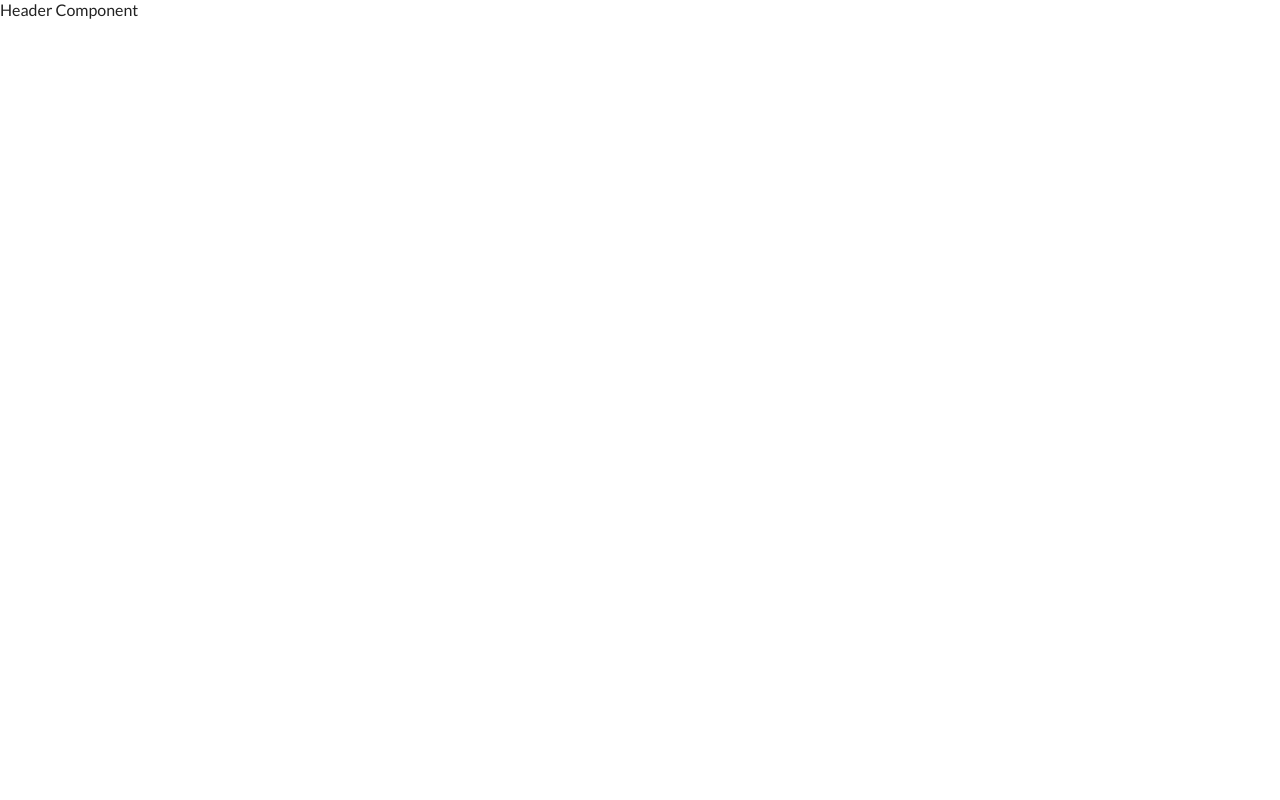
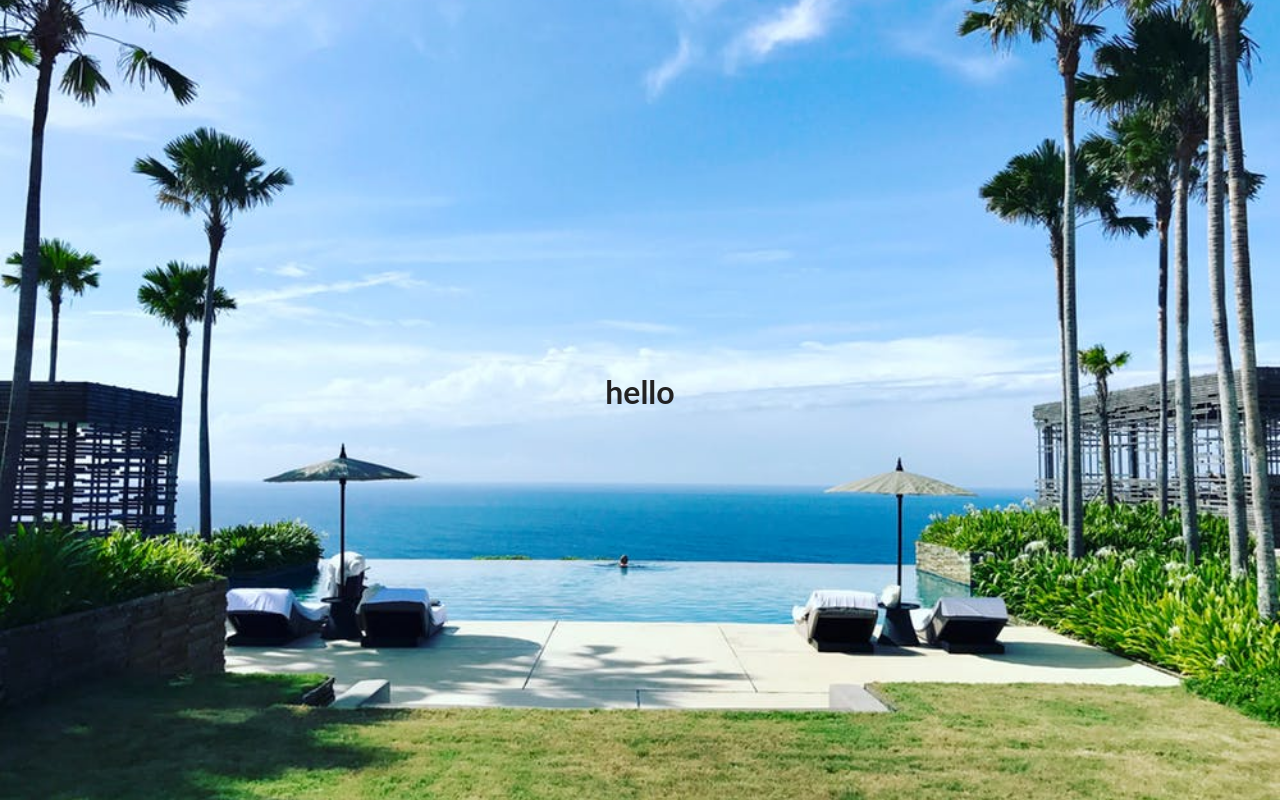
Before and after one commit to onTheDL/dc-resort, a React (Create React App) app: page / in a window 1280 px wide. Built offline with nearby package versions, Linux system fonts and the light colour scheme.

Commit message:
Add four styling helper functions

```diff
--- /dev/null
+++ b/src/components/globals/Hero.js
@@ -0,0 +1,10 @@
+import styled from "styled-components";
+import { setFlex, setBackground} from "../../styles";
+
+const Hero = styled.header`
+  min-height: 100vh;
+  ${props => setBackground({ img: props.img, color: 'rgba(0,0,0,0)'})};
+  ${setFlex()};
+`;
+
+export default Hero;
--- a/src/components/home/Header.js
+++ b/src/components/home/Header.js
@@ -1,9 +1,14 @@
 import React from 'react'
+import Hero from '../globals/Hero'
+import aboutImg from '../../images/aboutBcg.jpeg'
+import homeImg from "../../images/homeBcg.jpeg";
 
 export default function Header() {
   return (
-    <div>
-      Header Component
-    </div>
+    <>
+      <Hero img={homeImg}>
+        <h1>hello</h1>
+      </Hero>
+    </>
   )
 }
--- a/src/styles.js
+++ b/src/styles.js
@@ -1,14 +1,30 @@
-
-
 export const setColor = {
-  primaryColor: '#af9a7d',
-  mainWhite: '#fff',
-  mainBlack: '#222',
-  mainGrey: '#ececec',
-  lightGrey: '#f7f7f7',
-}
+  primaryColor: "#af9a7d",
+  mainWhite: "#fff",
+  mainBlack: "#222",
+  mainGrey: "#ececec",
+  lightGrey: "#f7f7f7",
+};
 
 export const setFont = {
   main: "font-family: 'Lato', sans-serif",
   slanted: "font-family: 'Courgette', cursive",
-}
+};
+
+export const setFlex = (x = "center", y = "center") => {
+  return `
+    display: flex;
+    align-items: ${y};
+    justify-content: ${x};
+  `;
+};
+
+export const setBackground = ({
+  img = "https://images.pexels.com/photos/258154/pexels-photo-258154.jpeg?auto=compress&cs=tinysrgb&dpr=2&h=750&w=1260",
+  color = "rgba(0,0,0,0)",
+} = {}) => {
+  return `
+    background: linear-gradient(${color}, ${color}),
+      url(${img}) center/cover fixed no-repeat;
+  `;
+};
```
Also changed, not shown: 1 other file (tests, documents, lock files or other folders).
